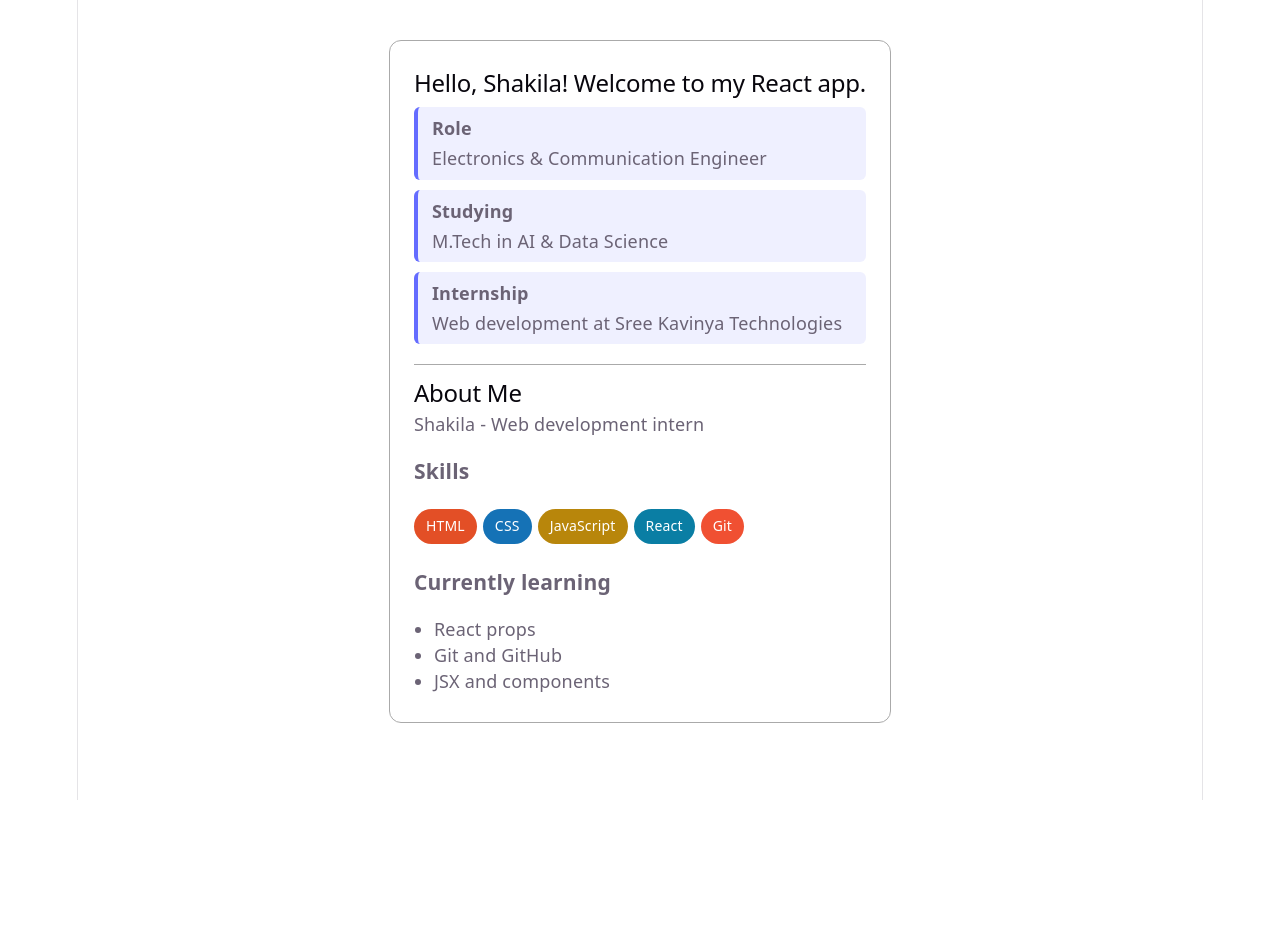
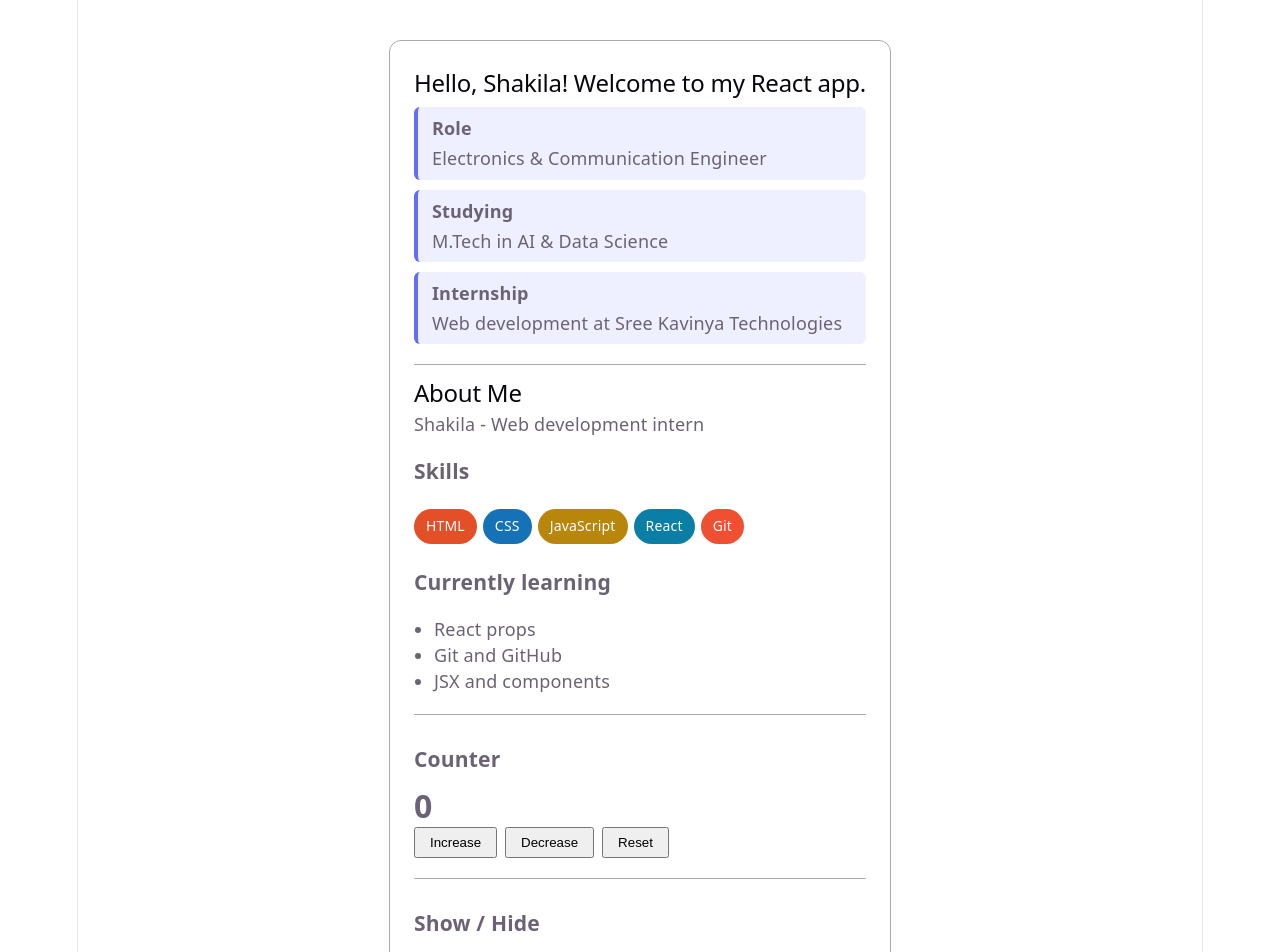
Before and after one commit to sdshakilabegam/react-app, a React (Vite) app: page / in a window 1280 px wide. Shown: the top 952 px of the page. Before the commit the page ends 800 px from the top, so only its background shows below. Built offline with nearby package versions, Linux system fonts and the light colour scheme.

Commit message:
Add Counter and ShowHide components with useState, and props vs state note

```diff
--- a/src/App.css
+++ b/src/App.css
@@ -53,3 +53,20 @@
   margin: 4px 0;
   padding-left: 20px;
 }
+.counter-box,
+.toggle {
+  margin-top: 20px;
+  border-top: 1px solid #aaa;
+  padding-top: 10px;
+}
+.count {
+  font-size: 32px;
+  font-weight: bold;
+  margin: 8px 0;
+}
+.counter-box button,
+.toggle button {
+  margin-right: 8px;
+  padding: 6px 14px;
+  cursor: pointer;
+}
--- a/src/App.jsx
+++ b/src/App.jsx
@@ -2,6 +2,8 @@ import "./App.css";
 import Greeting from "./components/Greeting";
 import InfoBox from "./components/InfoBox";
 import AboutMe from "./components/AboutMe";
+import Counter from "./components/Counter";
+import ShowHide from "./components/ShowHide";
 
 function App() {
   return (
@@ -16,6 +18,9 @@ function App() {
       />
 
       <AboutMe name="Shakila" role="Web development intern" />
+
+      <Counter />
+      <ShowHide />
     </div>
   );
 }
--- /dev/null
+++ b/src/components/Counter.jsx
@@ -0,0 +1,17 @@
+import { useState } from "react";
+
+function Counter() {
+  const [count, setCount] = useState(0);
+
+  return (
+    <div className="counter-box">
+      <h3>Counter</h3>
+      <p className="count">{count}</p>
+      <button onClick={() => setCount(count + 1)}>Increase</button>
+      <button onClick={() => setCount(count - 1)}>Decrease</button>
+      <button onClick={() => setCount(0)}>Reset</button>
+    </div>
+  );
+}
+
+export default Counter;
--- /dev/null
+++ b/src/components/ShowHide.jsx
@@ -0,0 +1,19 @@
+import { useState } from "react";
+
+function ShowHide() {
+  const [visible, setVisible] = useState(false);
+
+  return (
+    <div className="toggle">
+      <h3>Show / Hide</h3>
+      <button onClick={() => setVisible(!visible)}>
+        {visible ? "Hide" : "Show"} message
+      </button>
+      {visible && (
+        <p>I am learning React state at Sree Kavinya Technologies.</p>
+      )}
+    </div>
+  );
+}
+
+export default ShowHide;
```
Also changed, not shown: src/notes/props-vs-state.md (added, +28 -0 lines).
